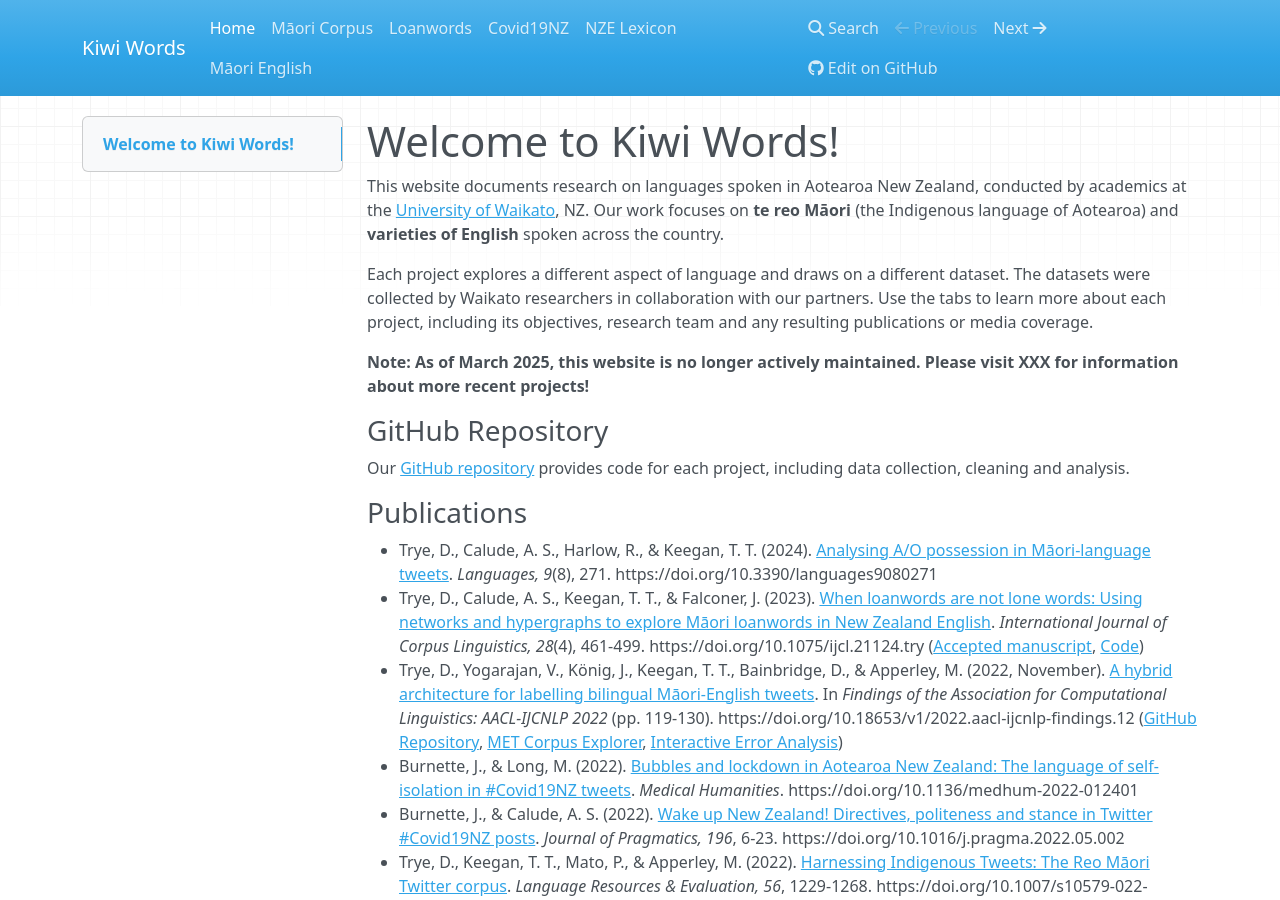
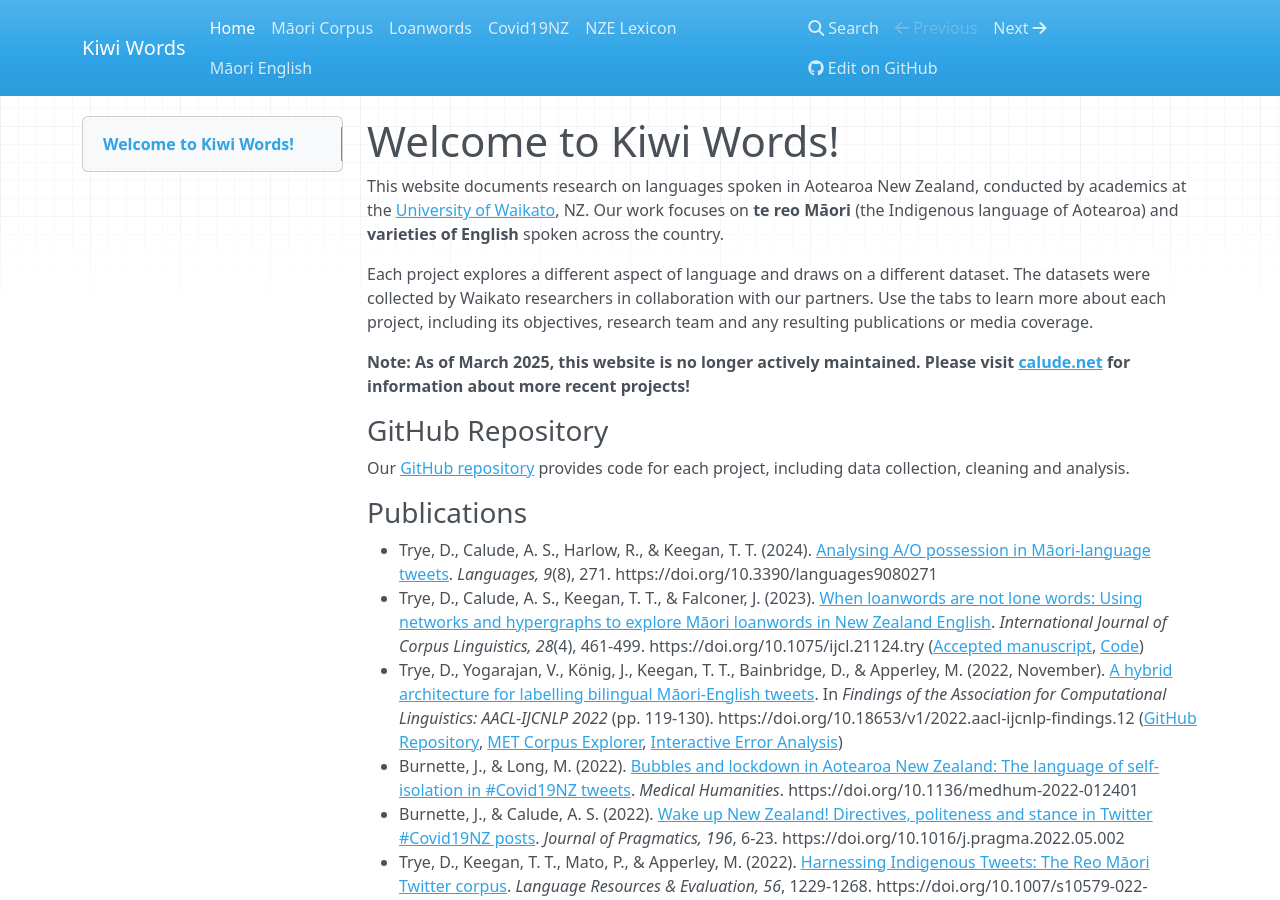
Before and after one commit to Waikato/kiwiwords, an MkDocs documentation site: the page built from docs/index.md, in a window 1280 px wide and 900 px high. Built offline with MkDocs 1.6.1, drawn with Linux system fonts in a browser that asks for light colours; nearby versions of some CDN libraries.

Commit message:
Updated link

```diff
--- a/docs/index.md
+++ b/docs/index.md
@@ -4,7 +4,7 @@ This website documents research on languages spoken in Aotearoa New Zealand, con
 
 Each project explores a different aspect of language and draws on a different dataset. The datasets were collected by Waikato researchers in collaboration with our partners. Use the tabs to learn more about each project, including its objectives, research team and any resulting publications or media coverage.
 
-**Note: As of March 2025, this website is no longer actively maintained. Please visit XXX for information about more recent projects!**
+**Note: As of March 2025, this website is no longer actively maintained. Please visit [calude.net](https://www.calude.net/andreea/#/publications) for information about more recent projects!**
 
 ### GitHub Repository
 
```
